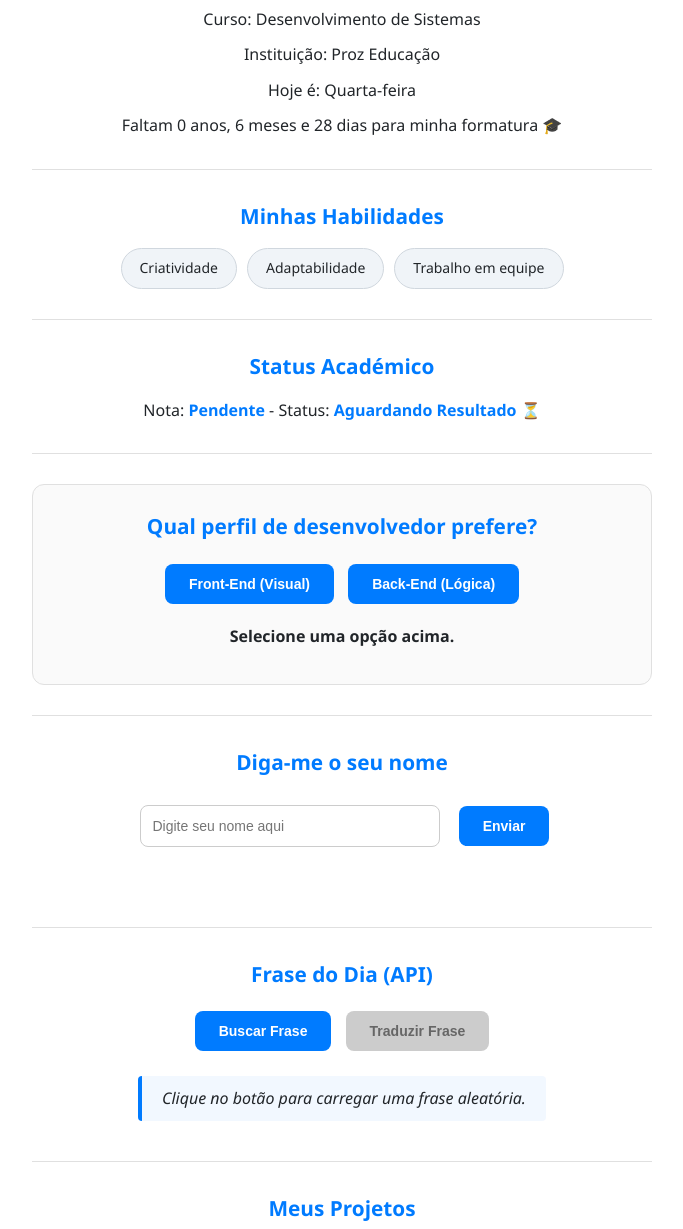
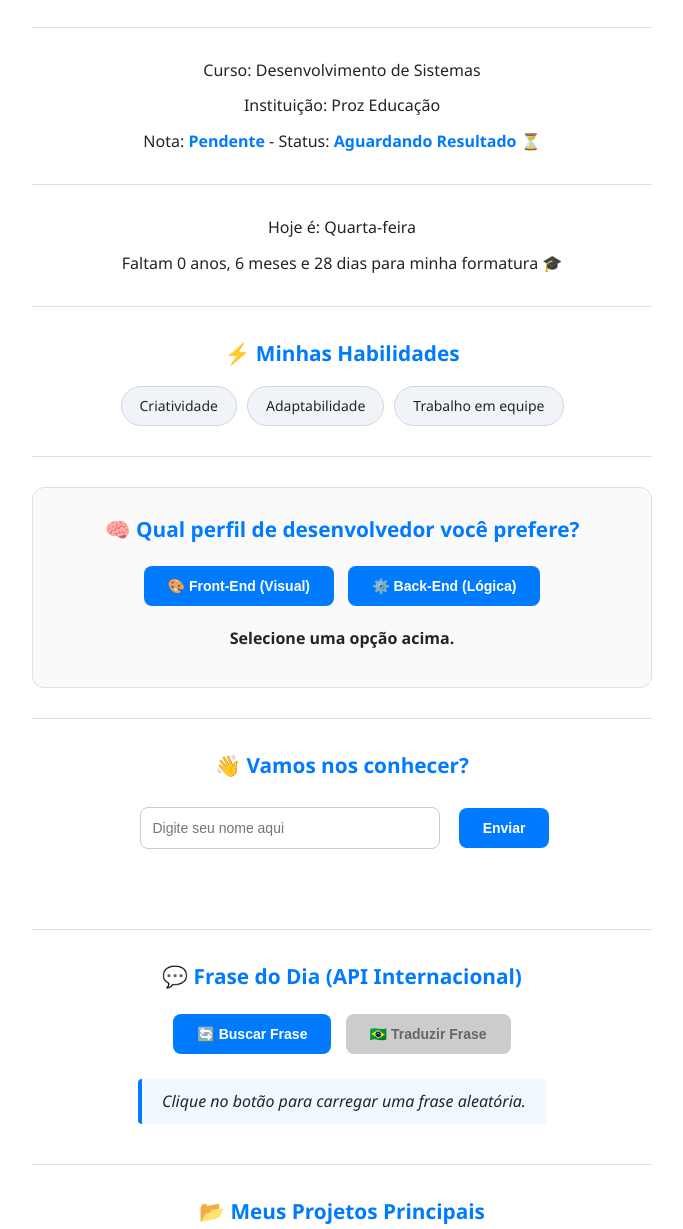
Before and after one commit to gabi915gubi/portfolio, a plain HTML site: page index.html in a window 1280 px wide. Shown: the part 271-1500 px from the top of the page, without its empty margins (298-981 px from the left). Drawn offline with Linux system fonts and the light colour scheme.

Commit message:
portfolio versao premium finalizada

```diff
--- a/index.html
+++ b/index.html
@@ -3,65 +3,78 @@
 <head>
     <meta charset="UTF-8">
     <meta name="viewport" content="width=device-width, initial-scale=1.0">
-    <title>Docs - Hélio Gabriel</title>
+    <title>Portfólio - Hélio Gabriel</title>
 
     <link rel="stylesheet" href="./style/style.css">
 </head>
 <body>
 
-    <button id="modo">Modo Escuro</button>
+    <button id="modo">🌓 Modo Escuro</button>
 
     <main>
-        <h1 id="meuNome">Carregando nome...</h1>
-        <p id="minhaBio">Carregando biografia...</p>
-
-        <p id="curso">Carregando curso...</p>
-        <p id="instituicao">Carregando instituição...</p>
-
-        <p id="diaAtual"></p>
-        <p id="tempoRestante"></p>
+        <header>
+            <h1 id="meuNome">Carregando nome...</h1>
+            <p id="minhaBio" class="bio-texto">Carregando biografia...</p>
+        </header>
 
         <hr>
 
-        <h3>Minhas Habilidades</h3>
-        <ul id="lista-habilidades"></ul>
+        <section class="info-academica">
+            <p id="curso">📚 Carregando curso...</p>
+            <p id="instituicao">🏫 Carregando instituição...</p>
+            <p id="statusNota">📊 Carregando status...</p>
+        </section>
 
         <hr>
 
-        <h3>Status Académico</h3>
-        <p id="statusNota"></p>
+        <section class="tempo-section">
+            <p id="diaAtual">📅 </p>
+            <p id="tempoRestante">🎓 </p>
+        </section>
 
         <hr>
 
-        <div id="quiz-container">
-            <h3>Qual perfil de desenvolvedor prefere?</h3>
-            <button id="btn-visual">Front-End (Visual)</button>
-            <button id="btn-logica">Back-End (Lógica)</button>
-            <p id="resultado-quiz">Selecione uma opção acima.</p>
-        </div>
+        <section>
+            <h3>⚡ Minhas Habilidades</h3>
+            <ul id="lista-habilidades"></ul>
+        </section>
 
         <hr>
 
-        <div>
-            <h3>Diga-me o seu nome</h3>
+        <section id="quiz-container">
+            <h3>🧠 Qual perfil de desenvolvedor você prefere?</h3>
+            <div class="quiz-botoes">
+                <button id="btn-visual">🎨 Front-End (Visual)</button>
+                <button id="btn-logica">⚙️ Back-End (Lógica)</button>
+            </div>
+            <p id="resultado-quiz">Selecione uma opção acima.</p>
+        </section>
+
+        <hr>
+
+        <section class="interactive-box">
+            <h3>👋 Vamos nos conhecer?</h3>
             <input type="text" id="nomeInput" placeholder="Digite seu nome aqui">
             <button id="btnNome">Enviar</button>
             <p id="resultadoNome"></p>
-        </div>
+        </section>
 
         <hr>
 
-        <div>
-            <h3>Frase do Dia (API)</h3>
-            <button id="buscar-frase">Buscar Frase</button>
-            <button id="traduzir-frase" disabled>Traduzir Frase</button>
+        <section class="api-box">
+            <h3>💬 Frase do Dia (API Internacional)</h3>
+            <button id="buscar-frase">🔄 Buscar Frase</button>
+            <button id="traduzir-frase" disabled>🇧🇷 Traduzir Frase</button>
             <p id="resultado-frase">Clique no botão para carregar uma frase aleatória.</p>
-        </div>
+        </section>
 
         <hr>
 
-        <h3>Meus Projetos</h3>
-        <div id="lista-projects" style="display:none;"></div> <div id="lista-projetos"></div>
+        <section>
+            <h3>📂 Meus Projetos Principais</h3>
+            <div id="lista-projects" style="display:none;"></div>
+            <div id="lista-projetos" class="projetos-grid"></div>
+        </section>
     </main>
 
     <script src="./script/script.js"></script>
```
